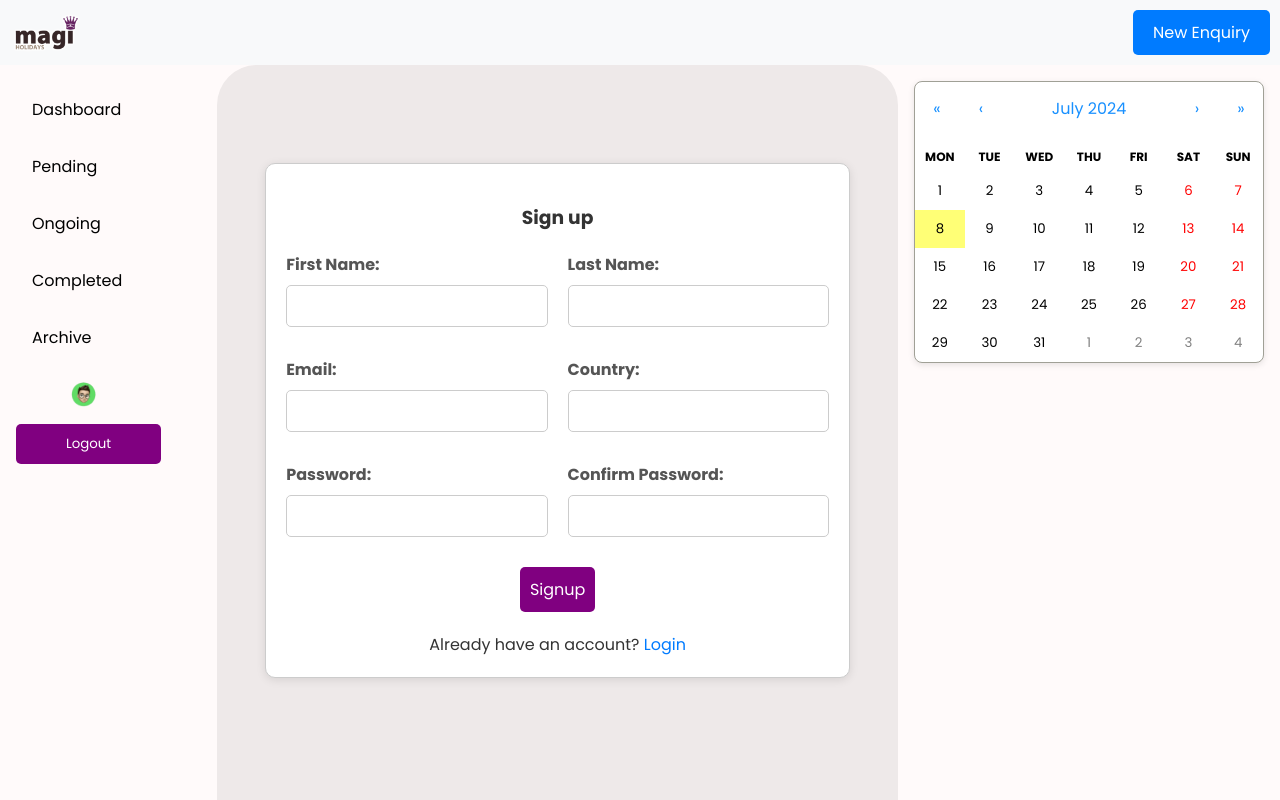
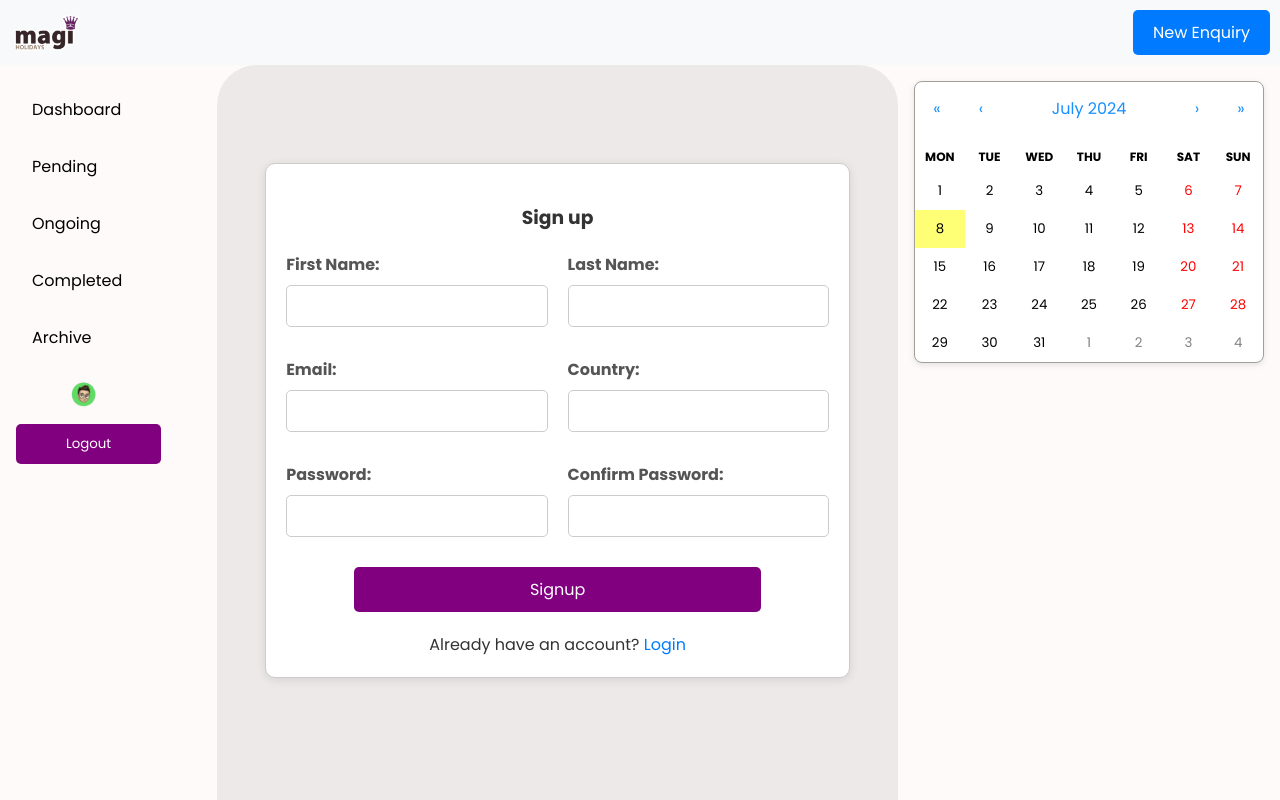
Before and after one commit to EG-Cube/magisoft, a React (Create React App) app in the folder frontend/: page /signup in a window 1280 px wide. Built offline with nearby package versions, Linux system fonts and the light colour scheme; the HTML template or start-up script is replaced by a standard one.

Commit message:
Login Signup styles

```diff
--- a/frontend/src/styles/Login.css
+++ b/frontend/src/styles/Login.css
@@ -32,7 +32,7 @@
 
   .login button[type="submit"]  {
     display: block;
-    max-width: 50%;
+    width: 75%;
     padding: 10px;
     border: none;
     border-radius: 5px;
--- a/frontend/src/styles/Signup.css
+++ b/frontend/src/styles/Signup.css
@@ -43,7 +43,7 @@
 
   .signup button[type="submit"]  {
     display: block;
-    max-width: 50%;
+    width: 75%;
     padding: 10px;
     border: none;
     border-radius: 5px;
@@ -51,7 +51,7 @@
     color: #fff;
     font-size: 16px;
     cursor: pointer;
-    margin: 0 auto; /* Centers the button */
+    margin: 0 auto;
   }
 
   .signup button[type="submit"]:disabled {
```
